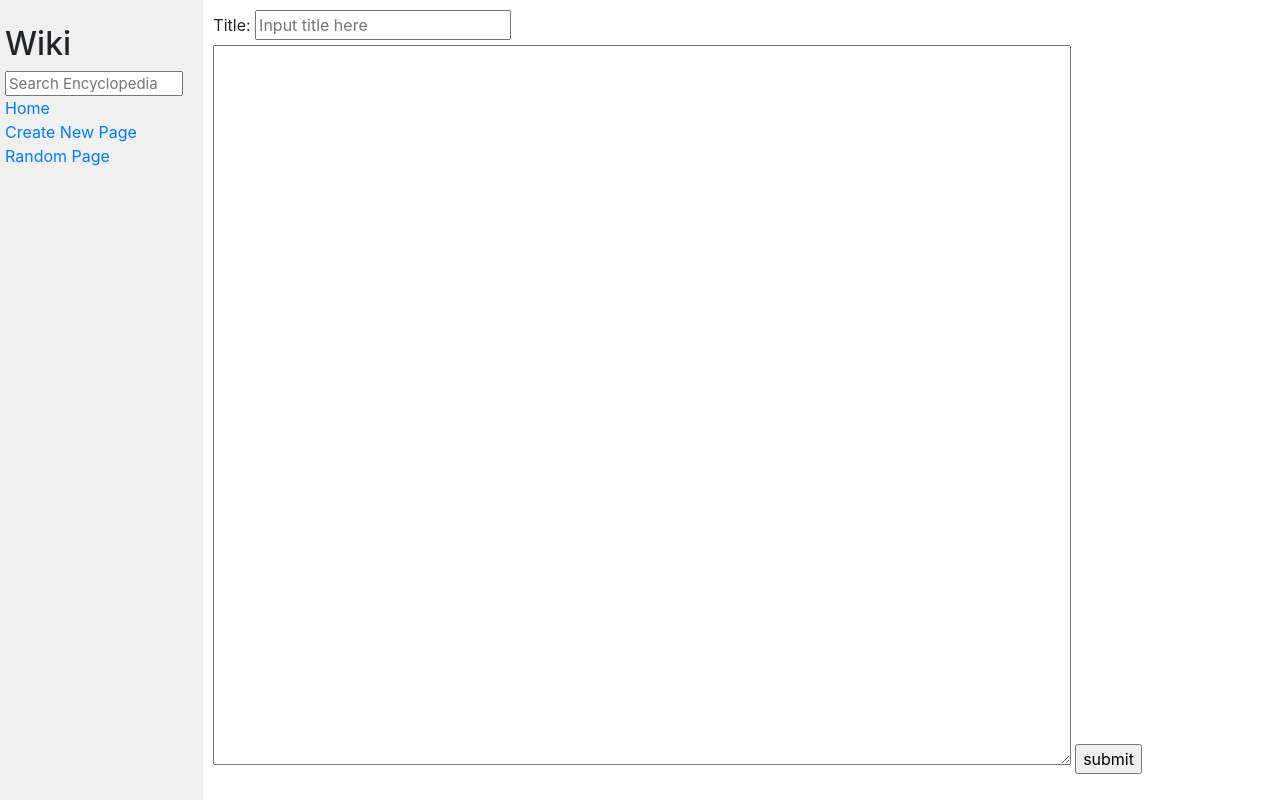
After one commit to Web-dut-2022/project-1-Yucheng-HO, a Django app: page /new_entry/ in a window 1280 px wide. The commit adds this page. Run offline with Django 3.2, Linux system fonts and the light colour scheme; some libraries are stand-ins or nearby versions.

Commit message:
completed

```diff
--- a/encyclopedia/templates/encyclopedia/index.html
+++ b/encyclopedia/templates/encyclopedia/index.html
@@ -9,7 +9,7 @@
 
     <ul>
         {% for entry in entries %}
-            <li>{{ entry }}</li>
+            <li><a href="/wiki/{{ entry }}">{{ entry }}</a></li>
         {% endfor %}
     </ul>
 
--- a/encyclopedia/templates/encyclopedia/layout.html
+++ b/encyclopedia/templates/encyclopedia/layout.html
@@ -12,17 +12,17 @@
         <div class="row">
             <div class="sidebar col-lg-2 col-md-3">
                 <h2>Wiki</h2>
-                <form>
+                <form action="/search/">
                     <input class="search" type="text" name="q" placeholder="Search Encyclopedia">
                 </form>
                 <div>
                     <a href="{% url 'index' %}">Home</a>
                 </div>
                 <div>
-                    Create New Page
+                    <a href="{% url 'new_entry' %}">Create New Page</a>
                 </div>
                 <div>
-                    Random Page
+                    <a href="{% url 'random_entry' %}">Random Page</a>
                 </div>
                 {% block nav %}
                 {% endblock %}
--- /dev/null
+++ b/encyclopedia/templates/encyclopedia/new_entry.html
@@ -0,0 +1,18 @@
+{% extends "encyclopedia/layout.html" %}
+
+{% block title %}
+    Create your entry
+{% endblock %}
+
+{% block body %}
+
+<form action="{% url 'create' %}" method="post">
+    {% csrf_token %}
+    <label for="title">Title: </label>
+    <input id="title" placeholder="Input title here" type="text" name="title"/>
+    <label for="content" style="display:none;"></label>
+    <textarea id="content" name="content" ></textarea>
+    <input value="submit" type="submit"/>
+</form>
+
+{% endblock %}
--- a/encyclopedia/urls.py
+++ b/encyclopedia/urls.py
@@ -3,5 +3,11 @@ from django.urls import path
 from . import views
 
 urlpatterns = [
-    path("", views.index, name="index")
+    path("", views.index, name="index"),
+    path('wiki/<str:entry_name>/', views.detail, name='detail'),
+    path('search/', views.search, name='search'),
+    path('new_entry/', views.new_entry, name='new_entry'),
+    path('create/', views.create_entry, name='create'),
+    path('edit/<str:entry_name>/', views.edit, name='edit'),
+    path('random/', views.random_entry, name='random_entry')
 ]
--- a/encyclopedia/views.py
+++ b/encyclopedia/views.py
@@ -1,9 +1,82 @@
-from django.shortcuts import render
+from django.shortcuts import render, redirect
+from django import forms
+import markdown2
+import random
 
 from . import util
+
+
+class PostForm(forms.Form):
+    title = forms.CharField(label='title')
+    content = forms.CharField(label='content')
 
 
 def index(request):
     return render(request, "encyclopedia/index.html", {
         "entries": util.list_entries()
     })
+
+
+def detail(request, entry_name):
+
+    content = util.get_entry(entry_name)
+
+    if content is None:
+        return render(request, "encyclopedia/404.html", {
+            'content': 'Not Found Entry'
+        })
+    else:
+        return render(request, "encyclopedia/detail.html", {
+            "entry_name": entry_name,
+            "content": markdown2.markdown(content)
+        })
+
+
+def search(request):
+    entry_name = request.GET.get('q')
+    content = util.get_entry(entry_name)
+
+    if content is None:
+        lists = util.list_entries_match(entry_name)
+        return render(request, "encyclopedia/index.html", {
+            "entries": lists
+        })
+    else:
+        return redirect('/wiki/' + entry_name)
+
+
+def new_entry(request):
+    return render(request, "encyclopedia/new_entry.html")
+
+
+def create_entry(request):
+    if request.method == 'POST':
+        title = request.POST['title']
+        content = request.POST['content']
+        if util.get_entry(title) is None:
+            util.save_entry(title, content)
+            return redirect('/wiki/' + title)
+        else:
+            return render(request, "encyclopedia/404.html", {
+                'content': 'Entry is existed'
+            })
+
+
+def edit(request, entry_name):
+    content = util.get_entry(entry_name)
+    method = request.method
+    if method == 'GET':
+        return render(request, "encyclopedia/edit.html", {
+            'title': entry_name,
+            'content': content,
+        })
+    elif method == 'POST':
+        content = request.POST['content']
+        util.save_entry(entry_name, content)
+        return redirect('/wiki/' + entry_name)
+
+
+def random_entry(request):
+    lists = util.list_entries()
+    entry_num = random.randint(0, len(lists)-1)
+    return redirect('/wiki/' + lists[entry_num])
```
Also changed, not shown: encyclopedia/templates/encyclopedia/404.html (added, +11 -0 lines), encyclopedia/templates/encyclopedia/detail.html (added, +12 -0 lines), encyclopedia/templates/encyclopedia/edit.html (added, +17 -0 lines), encyclopedia/util.py (+11 -0 lines), db.sqlite3 (added), entries/CSS.md (line endings or trailing spaces), wiki/settings.py (line endings or trailing spaces).
